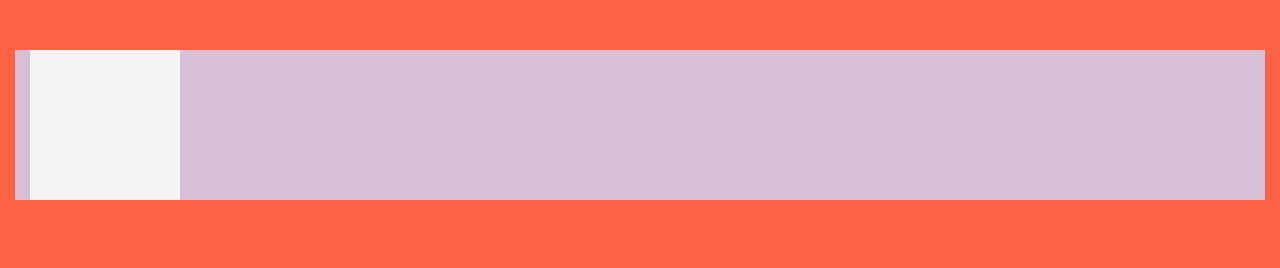
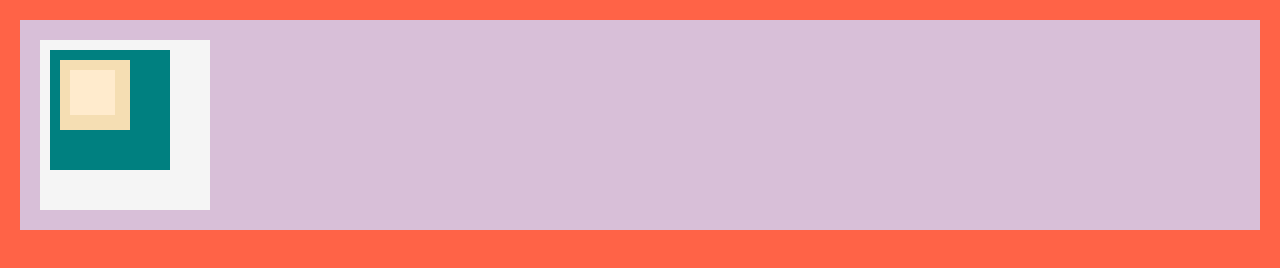
Before and after one commit to Park-min-hyoung/cocoaTalk, a plain HTML site: page home.html in a window 1280 px wide. Drawn offline with Linux system fonts and the light colour scheme.

Commit message:
padding 개념

```diff
--- a/home.html
+++ b/home.html
@@ -7,20 +7,44 @@
         background-color: tomato;
       }
       body {
-        margin: 20px 15px;
+        margin: 20px;
+        padding: 20px;
         background-color: thistle;
       }
       div {
-        margin: 50px 15px;
+        padding: 10px;
+      }
+      #first {
+        background-color: whitesmoke;
+        width: 150px;
         height: 150px;
-        width: 150px;
-        background-color: whitesmoke;
+      }
+      #second {
+        background-color: teal;
+        width: 100px;
+        height: 100px;
+      }
+      #third {
+        background-color: wheat;
+        width: 50px;
+        height: 50px;
+      }
+      #fourth {
+        background-color: blanchedalmond;
+        width: 25px;
+        height: 25px;
       }
     </style>
     <meta charset="utf-8" />
     <meta name="description" content="This is my website" />
   </head>
   <body>
-    <div></div>
+    <div id="first">
+      <div id="second">
+        <div id="third">
+          <div id="fourth"></div>
+        </div>
+      </div>
+    </div>
   </body>
 </html>
```
